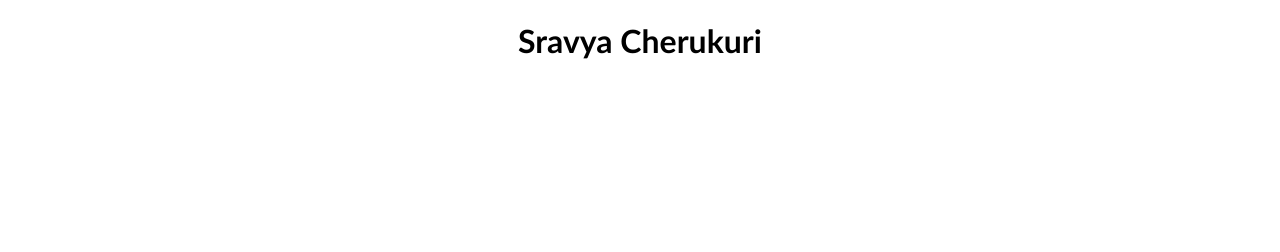
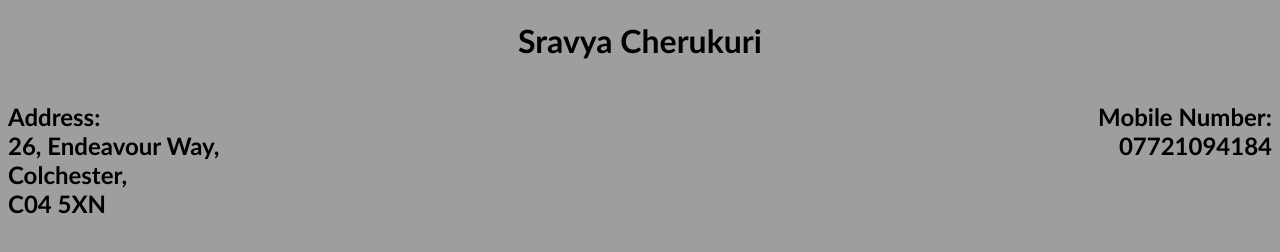
Before and after one commit to gowthamthegit/gowthamthegit.github.io, a plain HTML site: page index.html in a window 1280 px wide. Drawn offline with Linux system fonts and the light colour scheme.

Commit message:
Contact Details

```diff
--- a/CSS/styles.css
+++ b/CSS/styles.css
@@ -1,6 +1,17 @@
 .sravya {
   text-align: center;
 }
+.address{
+  text-align: left;
+}
+.phoneNumber{
+  text-align: right;
+}
+.contactDetails{
+  display: flex;
+  justify-content: space-between;
+}
 body{
     font-family: "Calibri";
+    background-color: #9E9E9E;
 }
--- a/index.html
+++ b/index.html
@@ -1,11 +1,13 @@
 <!DOCTYPE html>
 <html>
   <head>
-    <link rel="stylesheet" type="text/css" href="/CSS/styles.css">
+    <link rel="stylesheet" type="text/css" href="CSS/styles.css">
     <meta charset="UTF-8">
     <title>Sravy's CV</title>
   </head>
   <body>
   <h1 class="sravya"> Sravya Cherukuri</h1>
+  <div class="contactDetails" > <h2 class="address"> Address: <br>26, Endeavour Way, <br>Colchester, <br>C04 5XN</h2>
+  <h2 class="phoneNumber"> Mobile Number: <br>07721094184</h2> </div>
   </body>
 </html>
```
